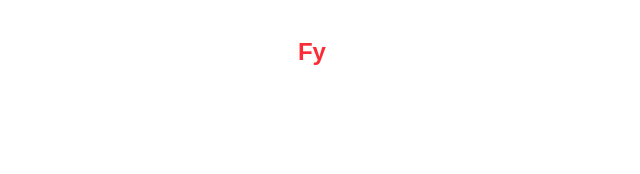
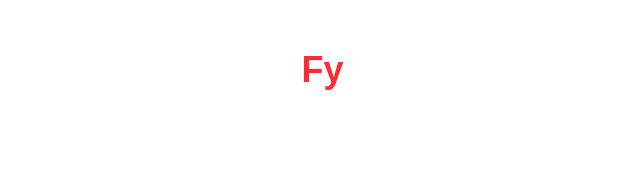
Before and after one commit to oldschoolmoron/VeriFi, a Next.js app: page / in a window 1280 px wide. Shown: the top 174 px of the page, without its empty margins (311-951 px from the left). Built offline with nearby package versions, Linux system fonts and the light colour scheme.

Commit message:
Adjust fonts to improve overall UI

```diff
--- a/src/components/Navbar.js
+++ b/src/components/Navbar.js
@@ -3,8 +3,8 @@ import { FaGithub } from "react-icons/fa";
 export default function Navbar() {
   return (
     <div>
-      <div className="flex items-center justify-center relative p-6">
-        <p className="text-2xl font-bold text-white absolute left-[47%] transform -translate-x-1/2 mt-4">
+      <div className="flex items-center justify-center relative p-10">
+        <p className="text-4xl font-bold text-white absolute left-[47%] transform -translate-x-1/2 mt-4">
           veri<span className="text-red-500">Fy</span>
         </p>
         <a
@@ -13,7 +13,7 @@ export default function Navbar() {
           rel="noopener noreferrer"
           className="ml-auto mr-15 mt-4"
         >
-          <FaGithub className="text-white w-6 h-6 hover:text-red-500" />
+          <FaGithub className="text-white w-7 h-7 hover:text-red-500" />
         </a>
       </div>
     </div>
```
